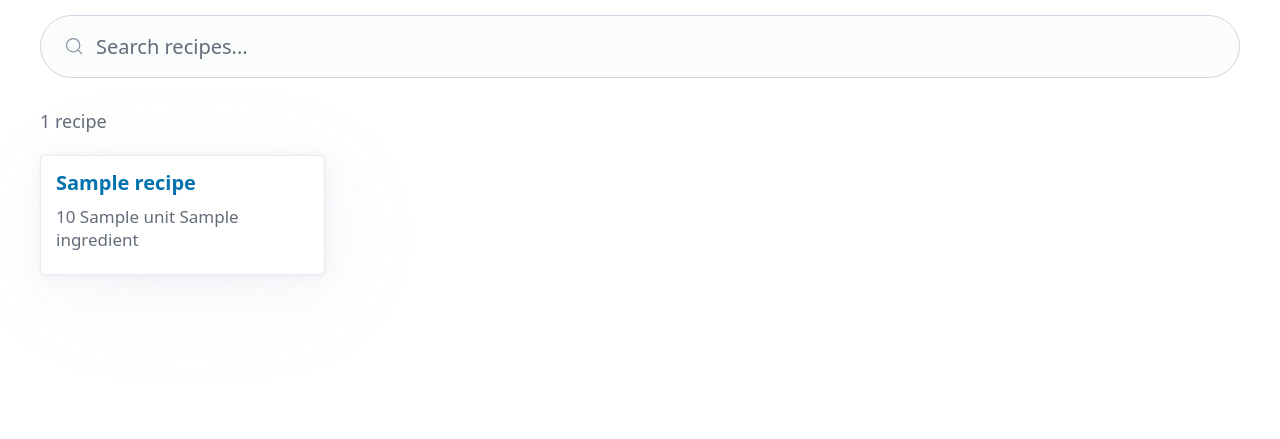
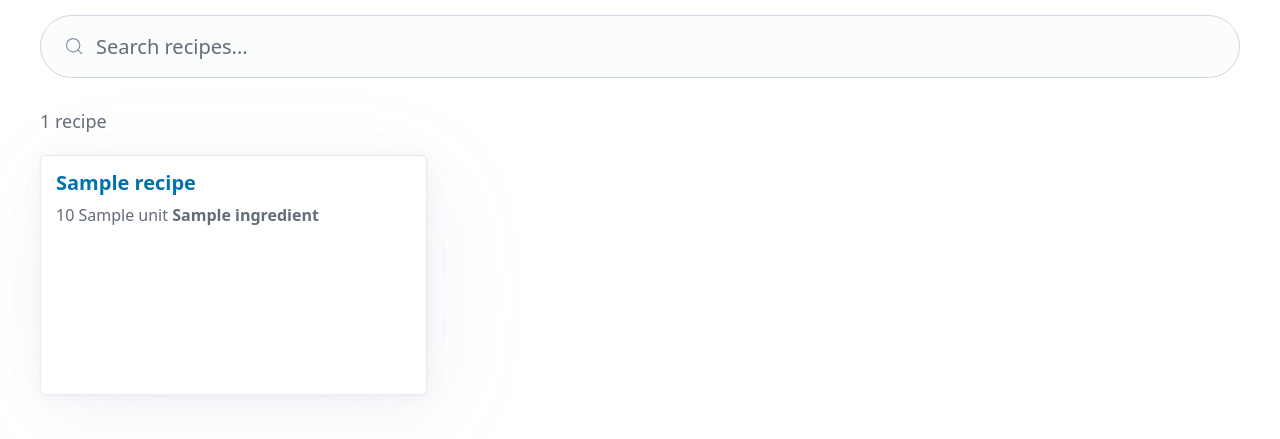
Before and after one commit to dgipps/cocktail-recipes, a Django app: template src/recipes/templates/recipes/recipe_list.html in a window 1280 px wide. Shown: the part 180-619 px from the top of the page. Run offline with Django 3.2, Linux system fonts and the light colour scheme; the template is opened without the code that fills it: most values are stand-ins (such as "Sample title", 1, 10 or a date in 2020); some libraries are stand-ins or nearby versions.

Commit message:
Improve recipe list styling and add fuzzy search
Styling:
- Ingredients on separate lines with bold names
- Truncate long ingredients with ellipsis
- Show "+ N more ingredients" when list is truncated
- Wider cards (320px min) at 240px height

Fuzzy search:
- Use PostgreSQL trigram similarity for fuzzy matching
- "Old Fashioned" matches "OLD-FASHIONED"
- "Caparinha" matches "CAIPIRINHA"
- Results ordered by similarity score

🤖 Generated with [Claude Code](https://claude.com/claude-code)

Co-Authored-By: Claude Opus 4.5 <noreply@anthropic.com>

```diff
--- a/src/recipes/templates/recipes/base.html
+++ b/src/recipes/templates/recipes/base.html
@@ -9,11 +9,11 @@
     <style>
         .recipe-grid {
             display: grid;
-            grid-template-columns: repeat(auto-fill, minmax(280px, 1fr));
+            grid-template-columns: repeat(auto-fill, minmax(320px, 1fr));
             gap: 1rem;
         }
         .recipe-card {
-            height: 120px;
+            height: 240px;
             overflow: hidden;
             padding: 0.75rem;
             border: 1px solid var(--pico-muted-border-color);
@@ -27,10 +27,33 @@
         .recipe-card h3 a {
             text-decoration: none;
         }
-        .recipe-card .ingredients {
-            font-size: 0.85rem;
+        .recipe-card ul.ingredients {
+            font-size: 0.8rem;
             color: var(--pico-muted-color);
-            line-height: 1.4;
+            line-height: 1.3;
+            list-style: none !important;
+            padding: 0 !important;
+            margin: 0 !important;
+        }
+        .recipe-card ul.ingredients li {
+            margin: 0;
+            padding: 0;
+            list-style: none !important;
+            white-space: nowrap;
+            overflow: hidden;
+            text-overflow: ellipsis;
+        }
+        .recipe-card ul.ingredients li::before {
+            content: none !important;
+        }
+        .recipe-card ul.ingredients li strong {
+            font-weight: 600;
+        }
+        .recipe-card .more-ingredients {
+            font-size: 0.8rem;
+            color: var(--pico-muted-color);
+            font-style: italic;
+            margin-top: 0.25rem;
         }
         .search-box {
             margin-bottom: 1.5rem;
--- a/src/recipes/templates/recipes/partials/recipe_results.html
+++ b/src/recipes/templates/recipes/partials/recipe_results.html
@@ -4,9 +4,16 @@
     {% for recipe in recipes %}
     <article class="recipe-card">
         <h3><a href="{% url 'recipe_detail' recipe.slug %}">{{ recipe.name }}</a></h3>
-        <div class="ingredients">
-            {% for ri in recipe.recipe_ingredients.all|slice:":6" %}{% if ri.amount %}{{ ri.display_amount }} {% endif %}{% if ri.unit %}{{ ri.unit }} {% endif %}{{ ri.ingredient.name }}{% if not forloop.last %}, {% endif %}{% endfor %}{% if recipe.recipe_ingredients.count > 6 %}...{% endif %}
-        </div>
+        <ul class="ingredients">
+            {% for ri in recipe.recipe_ingredients.all|slice:":6" %}
+            <li>{% if ri.amount %}{{ ri.display_amount }} {% endif %}{% if ri.unit %}{{ ri.unit }} {% endif %}<strong>{{ ri.ingredient.name }}</strong></li>
+            {% endfor %}
+        </ul>
+        {% with extra=recipe.recipe_ingredients.count|add:"-6" %}
+        {% if extra > 0 %}
+        <div class="more-ingredients">+ {{ extra }} more ingredient{{ extra|pluralize }}</div>
+        {% endif %}
+        {% endwith %}
     </article>
     {% empty %}
     <p>No recipes found.</p>
```
Also changed, not shown: src/recipes/views.py (+13 -5 lines), src/recipes/migrations/0005_enable_pg_trgm.py (added).
